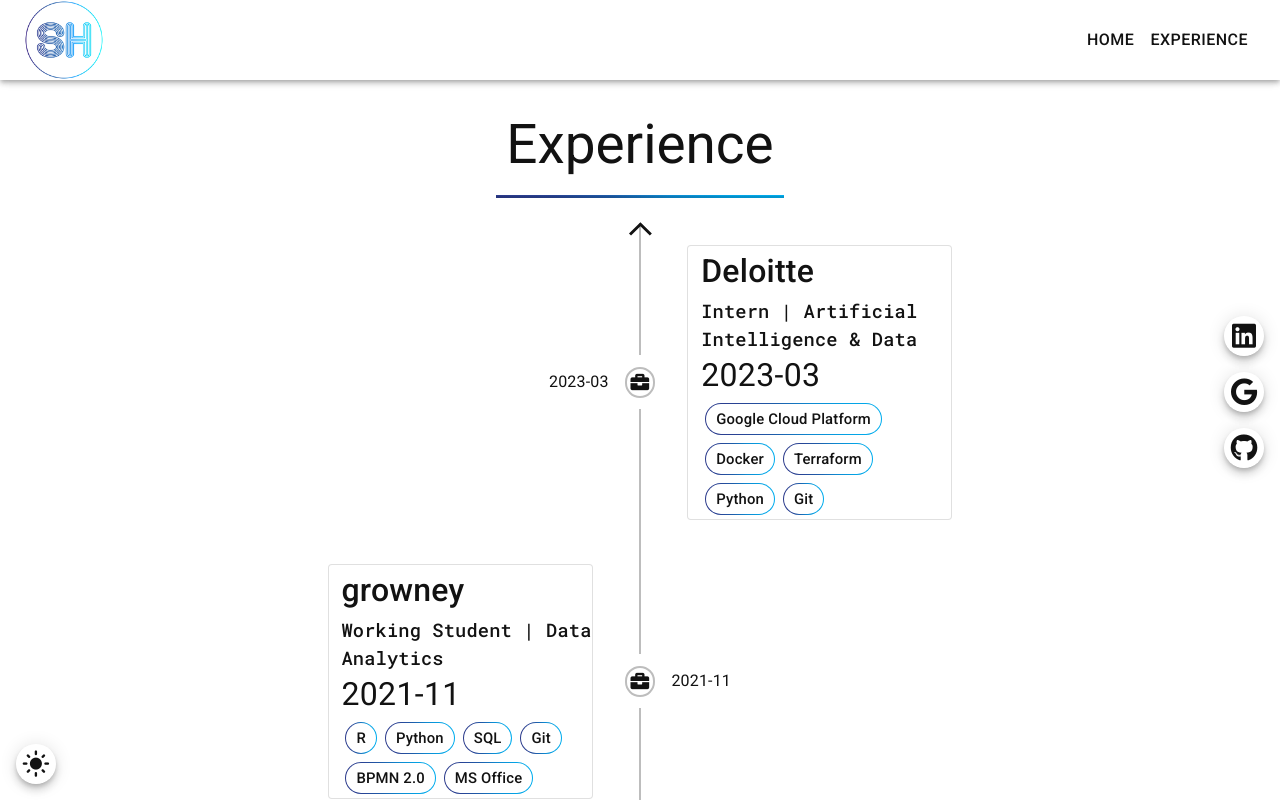
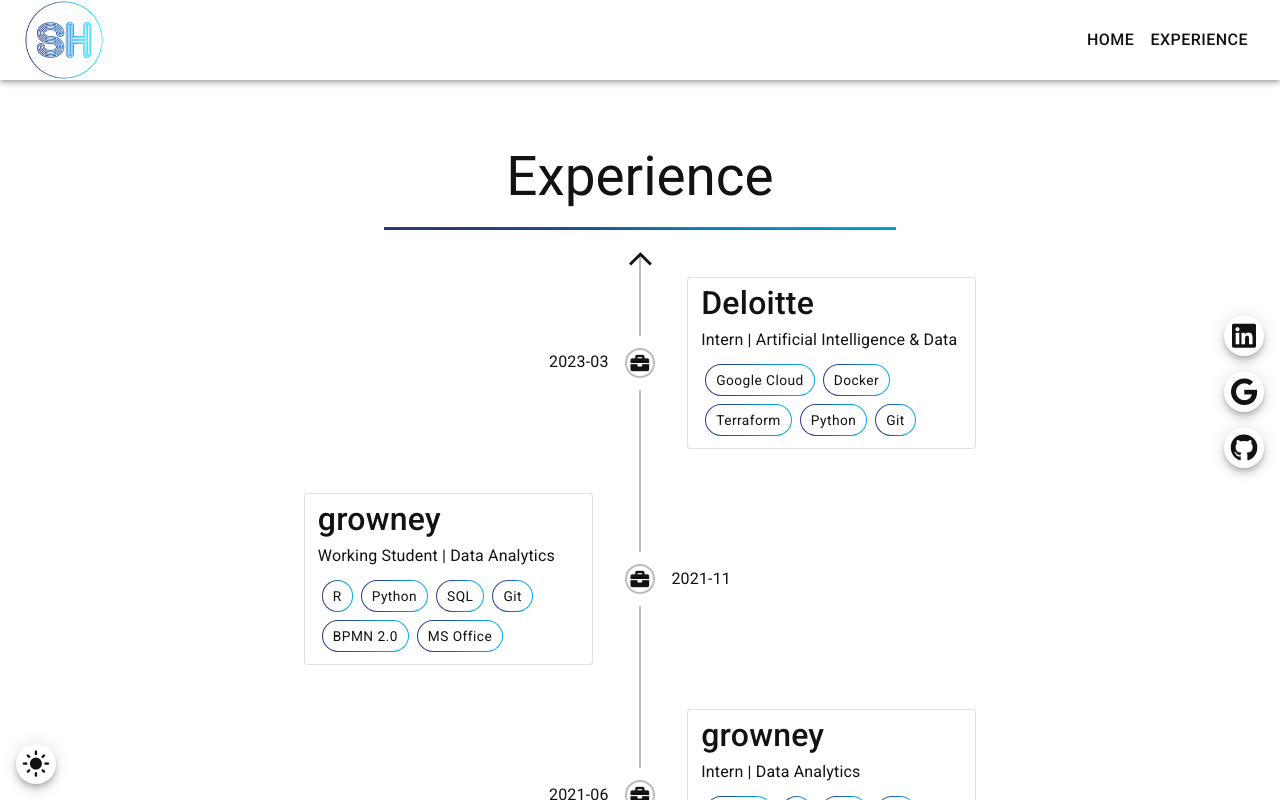
Before and after one commit to heupelS/personal-website-template, a React (Create React App) app: page /Experience in a window 1280 px wide. Shown: the top 800 px of the page. Built offline with nearby package versions, Linux system fonts and the light colour scheme.

Commit message:
changed timeline sizing

```diff
--- a/src/assets/resume.json
+++ b/src/assets/resume.json
@@ -41,7 +41,7 @@
       "startDate": "2023-03-01",
       "website": "https://www.linkedin.com/company/deloitte/",
       "icon": "fas fa-briefcase",
-      "tags": ["Google Cloud Platform", "Docker", "Terraform", "Python", "Git"]
+      "tags": ["Google Cloud", "Docker", "Terraform", "Python", "Git"]
     },
     {
       "company": "growney",
--- a/src/components/GradientChip.js
+++ b/src/components/GradientChip.js
@@ -1,34 +1,35 @@
-import {styled } from '@mui/system';
-import Chip from '@mui/material/Chip';
+import { styled } from "@mui/system";
+import Chip from "@mui/material/Chip";
+import Typography from "@mui/material/Typography";
 
 const GradientChip = styled(Chip)(({ theme }) => ({
-  border: 'none',
-  position: 'relative',
-  '&::before': {
+  border: "none",
+  position: "relative",
+  "&::before": {
     content: '""',
-    position: 'absolute',
+    position: "absolute",
     top: 0,
     right: 0,
     bottom: 0,
     left: 0,
     background: theme.palette.background.gradient,
-    borderRadius: 'inherit', // same border-radius as the button
+    borderRadius: "inherit", // same border-radius as the button
     zIndex: 1,
-    transition: '0.5s',
+    transition: "0.5s",
   },
-  '&::after': {
+  "&::after": {
     content: '""',
-    position: 'absolute',
-    top: '1px',
-    right: '1px',
-    bottom: '1px',
-    left: '1px',
-    borderRadius: 'inherit',
+    position: "absolute",
+    top: "1px",
+    right: "1px",
+    bottom: "1px",
+    left: "1px",
+    borderRadius: "inherit",
     background: `${theme.palette.background.infobox} !important`,
     zIndex: 2,
   },
-  '& > span': {
-    position: 'relative',
+  "& > span": {
+    position: "relative",
     zIndex: 3,
   },
 }));
@@ -37,7 +38,7 @@
   return (
     <GradientChip
       variant="outlined"
-      label={label}
+      label={<Typography variant="caption">{label}</Typography>}
       {...props}
     />
   );
--- a/src/components/timeline.js
+++ b/src/components/timeline.js
@@ -69,15 +69,22 @@
         </TimelineSeparator>
         <TimelineContent>
           <Paper
-  sx={{ mx: 2, mt: 2, mb: 2, textAlign: "left", background: theme.palette.background.infobox}}
-  variant = "outlined"
+            sx={{
+              mx: 2,
+              mt: 2,
+              mb: 2,
+              textAlign: "left",
+              background: theme.palette.background.infobox,
+            }}
+            variant="outlined"
             onMouseEnter={() => setHoveredIndex(index)}
             onMouseLeave={() => setHoveredIndex(null)}
           >
-  <Box sx={{ marginLeft: "1vw" }}>
+            <Box sx={{ marginLeft: "1vw", marginRight: "1vw" }}>
               <Typography
                 variant="h6"
                 component="span"
+                gutterBottom
                 sx={{
                   fontSize: {
                     xs: "1rem",
@@ -89,28 +96,18 @@
               >
                 {workitem.company}
               </Typography>
-    <Typography>{workitem.position}</Typography>
-    <Typography
-      variant="body2"
-      color="text.secondary"
-      sx={{
-        fontSize: {
-          xs: "1rem",
-          sm: "1.2rem",
-          md: "1.5rem",
-          lg: "2rem",
-        },
-      }}
-    >
-      {workitem.startDate.slice(0, 7)}
+              <Typography variant="body2" gutterBottom>
+                {workitem.position}
               </Typography>
               <Box
                 sx={{
-        display: 'flex',
-        flexWrap: 'wrap',
-        '& > :not(style)': {
+                  display: "flex",
+                  flexWrap: "wrap",
+                  "& > :not(style)": {
                     m: 0.5,
                   },
+                  mb: 1,
+                  mt: 1,
                 }}
               >
                 {workitem.tags.map((tag, index) => (
@@ -124,7 +121,6 @@
               </Box>
             </Box>
           </Paper>
-
         </TimelineContent>
       </TimelineItem>
     );
@@ -180,26 +176,14 @@
             >
               {workitem.company}
             </Typography>
-          <Typography>{workitem.position}</Typography>
-          <Typography
-            variant="body2"
-            color="text.secondary"
-            sx={{
-              fontSize: {
-                xs: "1rem",
-                sm: "1.2rem",
-                md: "1.5rem",
-                lg: "2rem",
-              },
-            }}
-          >
-            {workitem.startDate.slice(0, 7)}
+            <Typography variant="body2" gutterBottom>
+              {workitem.position}
             </Typography>
             <Box
               sx={{
-        display: 'flex',
-        flexWrap: 'wrap',
-        '& > :not(style)': {
+                display: "flex",
+                flexWrap: "wrap",
+                "& > :not(style)": {
                   m: 0.5,
                 },
               }}
@@ -220,7 +204,7 @@
   });
 
   return (
-    <Box sx={{ mx: "auto", mt: 14 }}>
+    <Box sx={{ mx: "auto", mt: "18vh", width: "100vw" }}>
       <Typography variant="h3" gutterBottom sx={{ textAlign: "center" }}>
         Experience
       </Typography>
@@ -235,7 +219,9 @@
 
       <Grid container justifyContent="center">
         {!isMobile && (
+          <Box sx={{ width: "60vw" }}>
             <Timeline position="alternate">{TimelineWorkItemsWeb}</Timeline>
+          </Box>
         )}
         {isMobile && (
           <Timeline
```
Lines whose indentation alone changed are shown as unchanged.
